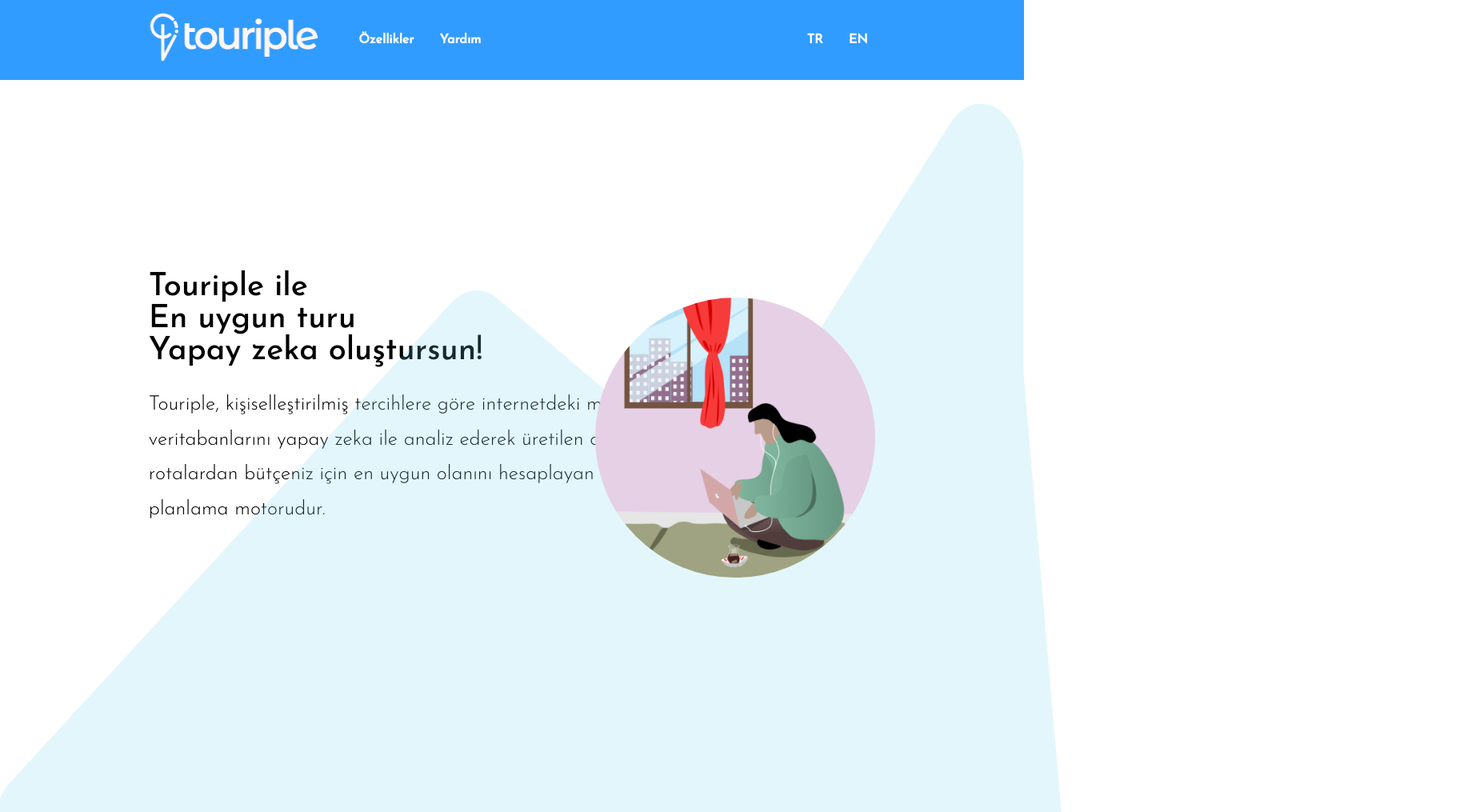
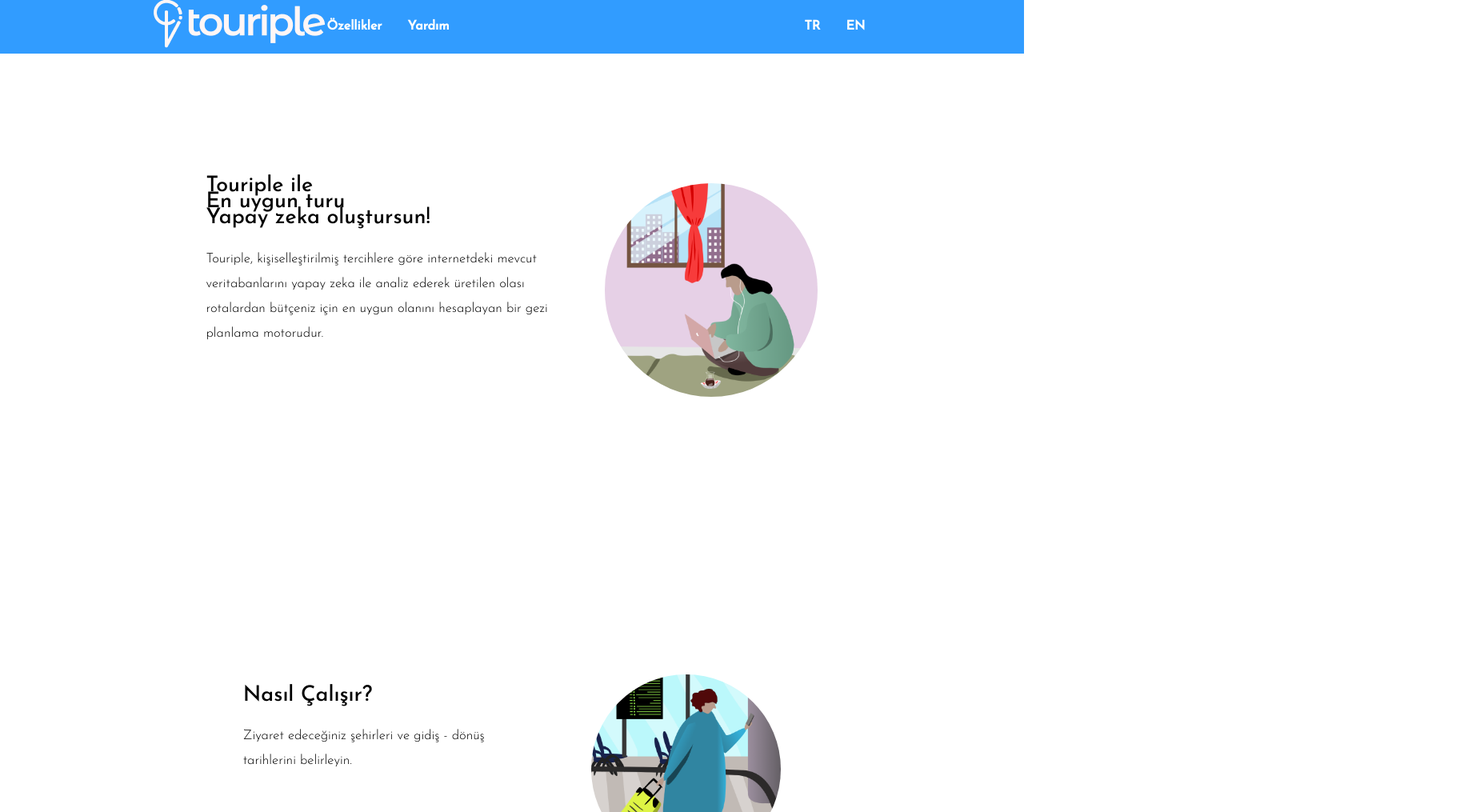
Before and after one commit to AATezgel/touriple, a Nuxt app: page / in a window 1280 px wide. Shown: the top 1015 px of the page at 80% size, 1830 px wide, since content can reach past the window. Built offline with nearby package versions, Linux system fonts and the light colour scheme.

Commit message:
bitmeden önce 1

```diff
--- a/components/hizmetsaglayıcı.vue
+++ b/components/hizmetsaglayıcı.vue
@@ -156,4 +156,49 @@
 
 <style>
 
+.slider{
+  height: 100px;
+  margin: auto;
+  overflow: hidden;
+  position: relative;
+  width: 1000px;
+
+}
+
+.slider:hover{
+  opacity: 50%;
+  transition: opacity 1s;
+}
+
+.slider .slide-track{
+  animation: scroll 10s linear infinite;
+  display: flex;
+  width: calc(250px * 14);
+}
+.slider .slide-track:hover{
+  animation-play-state: paused;
+}
+
+
+.slider .slide{
+  height: 100px;
+  width: auto;
+}
+
+.slider img{
+  height: auto;
+  width: auto;
+  padding: 0 20px;
+}
+
+.hizmetSaglayici{
+  margin: 0 0;
+  padding: 0 0;
+  text-align: center;
+  font-family: 'Josefin Sans';
+  font-size: 50px;
+  font-weight: 700;
+  margin-top: 100px;
+
+}
 </style>
--- a/layouts/default.vue
+++ b/layouts/default.vue
@@ -5,14 +5,14 @@
       <div class="header">
         <div class="logo">
           <a href="">
-            <img src="~/assets/logo.png" alt="" height="65" width="219">
+            <img src="~/assets/logo.png" alt="" >
           </a>
         </div>
 
         <nav class="navigation">
           <ul class="navItems">
             <li><a @click="scrollToDiv" >Özellikler</a></li>
-            <li><a >Yardım</a></li>
+            <li><a @click="scrollToDiv2" >Yardım</a></li>
             <li><a href=""></a></li>
             <li><a href=""></a></li>
             <li><a href=""></a></li>
@@ -57,7 +57,7 @@
   <div class="lang1">
 
     <img class="image" src="~/assets/ortam1.png" alt="">
-    </div>
+  </div>
 
 </div>
 
@@ -190,7 +190,7 @@
 
 
 
-<div class="contack">
+<div class="contack" ref="myDiv2">
   <img class="mailImage" src="~/assets/Vector.png" alt="">
   <p class="h1">Let us contact with you</p>
 
@@ -217,17 +217,16 @@
 
 </div>
 
-<div class="background-illustration">
-    <img class="background-image" src="~/assets/background.png" alt="">
-</div>
+
 
 </div>
 
 
-    <div class="footer"  >
-      <p class="footer1">2022 Copyright. All Rights Reserved. </p>
+
 
     </div>
+        <div class="footer"  >
+      <p class="footer1">2022 Copyright. All Rights Reserved. </p>
 
     </div>
   </v-app>
@@ -250,6 +249,7 @@
 
   export default{
     name: 'default',
+
     mounted() {
     reveal();
     window.addEventListener("scroll", reveal);
@@ -268,7 +268,14 @@
       }
     },
     scrollToDiv() {
-      const divPosition = this.$refs.myDiv.offsetTop - 300// mydiv etiketinin üst kenarının pozisyonunu alır
+      const divPosition = this.$refs.myDiv.offsetTop - 250// mydiv etiketinin üst kenarının pozisyonunu alır
+      window.scrollTo({
+        top: divPosition,
+        behavior: "smooth" // animasyonlu kaydırma işlemi yapar
+      })
+    },
+    scrollToDiv2() {
+      const divPosition = this.$refs.myDiv2.offsetTop - 250// mydiv etiketinin üst kenarının pozisyonunu alır
       window.scrollTo({
         top: divPosition,
         behavior: "smooth" // animasyonlu kaydırma işlemi yapar
@@ -284,8 +291,8 @@
 
 
 .background-illustration {
-  width: 1920px;
-  height: 5000px;
+  width: 100vw;
+  height: 100vh;
   position: absolute;
   z-index: 0.5;
   left: -90px;
@@ -302,15 +309,9 @@
     list-style-type: none;
 
   }
-  body{
-  height:100vh;
-  margin: 0;
-  padding:0;
 
-
-  }
   .wrapper{
-    max-width: 1920px;
+    max-width: 100vw;
 
   }
   .header{
@@ -318,11 +319,11 @@
     align-items: center;
     padding: 0 20px;
     background-color: rgba(49, 156, 255, 1);
-    height: 100px;
+    height: 5.2vw;
     position: fixed;
     width: 100%;
     z-index: 3;
-    max-width: 1920px;
+    max-width: 100vw;
     margin: 0 auto;
 
   }
@@ -330,9 +331,11 @@
 
     display: flex;
     align-items: center;
-    margin: 10px;
-    padding: 10px 0px;
+    margin: 0.52vw;
+    padding: 0.52vw 0px;
     margin-left: auto;
+    width: 11.4vw;
+    height: 3.385vw;
 
   }
 
@@ -345,6 +348,7 @@
     align-items: center;
     margin: 0 0px;
     font-weight: 900;
+    margin-left: 2.6vw;
   }
 
 
@@ -365,7 +369,7 @@
     background-color: rgba(49, 156, 255, 1);
     color: #fff;
     height: 420px;
-    width: 100%;
+    width: 100vw;
     bottom: 0;
     left: 0;
     right: 0;
@@ -390,11 +394,11 @@
 
 .h1{
   font-weight: 600;
-  font-size: 50px;
+  font-size: 2.6vw;
 
 }
 .mailImage{
-  width: 120px;
+  width: 6.25vw;
   opacity: 20%;
   position: absolute;
   margin: -10px -60px;
@@ -409,7 +413,7 @@
   left: 0;
   top: 0;
   width:145vw;
-  height:4576px;
+  height:238.3vw;
 }
   .background-illustration {
   width: 1920px;
@@ -422,18 +426,18 @@
   .header1{
     display: flex;
     align-items: center;
-    margin-top: 500px;
+    margin-top: 26vw;
     color: #000000;
-    height: 100px;
+    height: 5.2vw;
 
   }
   .logo1{
 
     align-items: center;
-    margin:0 -250px;
-    padding: 10px 0px;
+    margin:0 -13vw;
+    padding: 0.5vw 0px;
     margin-left: auto;
-    margin-top:-80px;
+    margin-top:-4.2vw;
 
   }
 
@@ -457,8 +461,8 @@
   }
   .image{
     border-radius: 50%;
-    width: 350px;
-    height: 350px;
+    width: 20.83vw;
+    height: 20.83vw;
     z-index: 1;
     position: relative;
   }
@@ -474,26 +478,20 @@
     list-style-type: none;
 
   }
-  body{
-  height:100vh;
-  margin: 0;
-  padding:0;
 
-
-  }
 
 
 
   .sansh1{
     font-family: 'Josefin Sans';
-    font-size: 40px;
+    font-size: 2.1vw;
     font-weight: 500;
     margin: -20px 0;
 
   }
   .sans{
     font-family: 'Josefin Sans';
-    font-size: 25px;
+    font-size: 1.3vw;
     font-weight: 300;
     margin: -10px 0;
 
@@ -505,20 +503,20 @@
 
   }
   .bos1{
-    margin: 800px 0;
+    margin: 41.6vw 0;
   }
 
   .image2{
     border-radius: 50%;
-    width: 360px;
-    height: 360px;
+    width: 18.5vw;
+    height: 18.5vw;
     z-index: 1;
     position: relative;
   }
   .image31{
     border-radius: 50%;
-    width: 360px;
-    height: 360px;
+    width: 18.5vw;
+    height: 18.5vw;
     z-index: 1;
     position: relative;
   }
@@ -566,13 +564,13 @@
     box-shadow: 0 2px 0 0 #dbdbdb;
   }
   .button2{
-    width: 150px;
-    height: 40px;
+    width: 7.8vw;
+    height: 2.1vw;
     border-radius: 12px;
     margin: 10px 0;
     padding: 0 20px;
     font-weight: 800;
-    font-size: 30px;
+    font-size: 1.56vw;
     background-color: rgba(49, 156, 255, 1);
     color: #ffffff;
   }
@@ -583,16 +581,16 @@
     margin-left: 0px;
     font-family: 'Josefin Sans';
     font-size: 40px;
-    font-weight: 800;
+    font-weight: 500;
 
   }
 
   .header2{
     display: flex;
     align-items: center;
-    margin-top: 400px;
+    margin-top: 20.8vw;
     color: #000000;
-    height: 100px;
+    height: 5.2vw;
 
   }
 
@@ -711,49 +709,4 @@
 }
 
 
-.slider{
-  height: 100px;
-  margin: auto;
-  overflow: hidden;
-  position: relative;
-  width: 1000px;
-
-}
-
-.slider:hover{
-  opacity: 50%;
-  transition: opacity 1s;
-}
-
-.slider .slide-track{
-  animation: scroll 10s linear infinite;
-  display: flex;
-  width: calc(250px * 14);
-}
-.slider .slide-track:hover{
-  animation-play-state: paused;
-}
-
-
-.slider .slide{
-  height: 100px;
-  width: auto;
-}
-
-.slider img{
-  height: auto;
-  width: auto;
-  padding: 0 20px;
-}
-
-.hizmetSaglayici{
-  margin: 0 0;
-  padding: 0 0;
-  text-align: center;
-  font-family: 'Josefin Sans';
-  font-size: 50px;
-  font-weight: 700;
-  margin-top: 100px;
-
-}
 </style>
```
